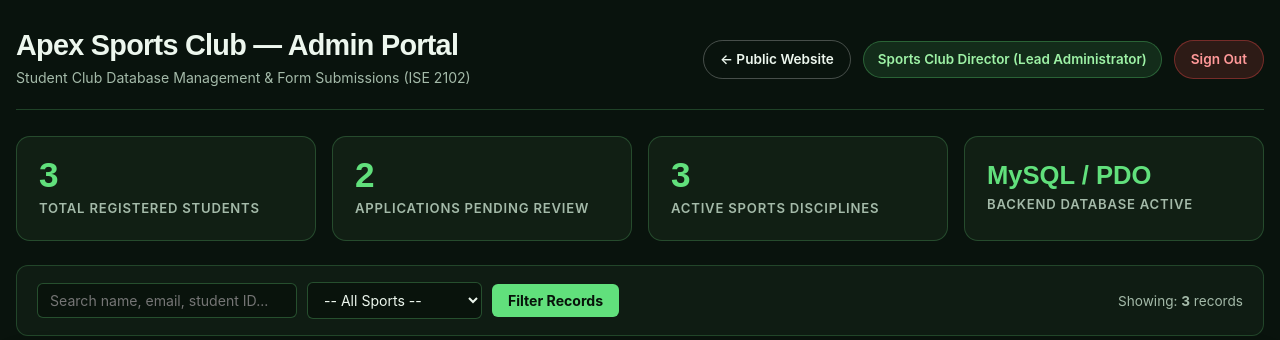
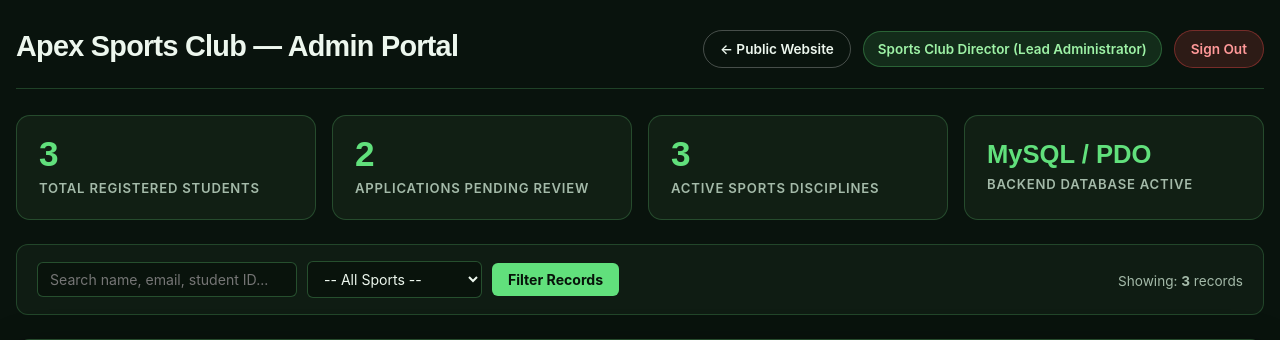
Before and after one commit to h250094f-del/Apex-Sports-Club, a PHP site: page /admin.php in a window 1280 px wide. Shown: the top 340 px of the page. Run offline with PHP 8.4, Linux system fonts and the light colour scheme; a user stored in the database is signed in; data comes from the database, SQL or seed files in the repository.

Commit message:
correction

```diff
--- a/admin.php
+++ b/admin.php
@@ -341,7 +341,6 @@ $pendingCount = (int)$pendingQuery->fetch()['pending'];
     <header class="admin-topbar">
       <div class="brand-title">
         <h1>Apex Sports Club — Admin Portal</h1>
-        <p>Student Club Database Management &amp; Form Submissions (ISE 2102)</p>
       </div>
       <div class="admin-session">
         <a href="index.html" class="btn-action btn-public">&larr; Public Website</a>
```
